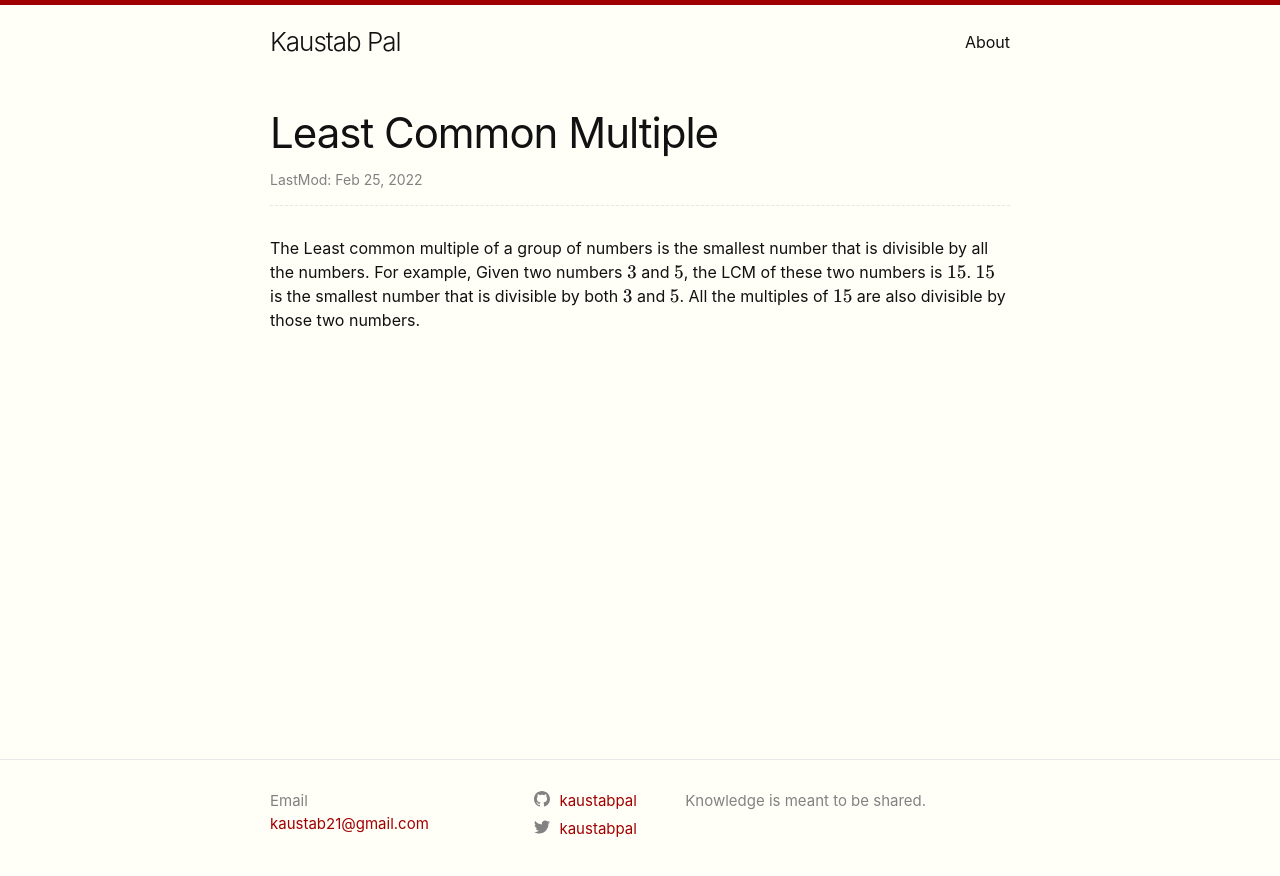
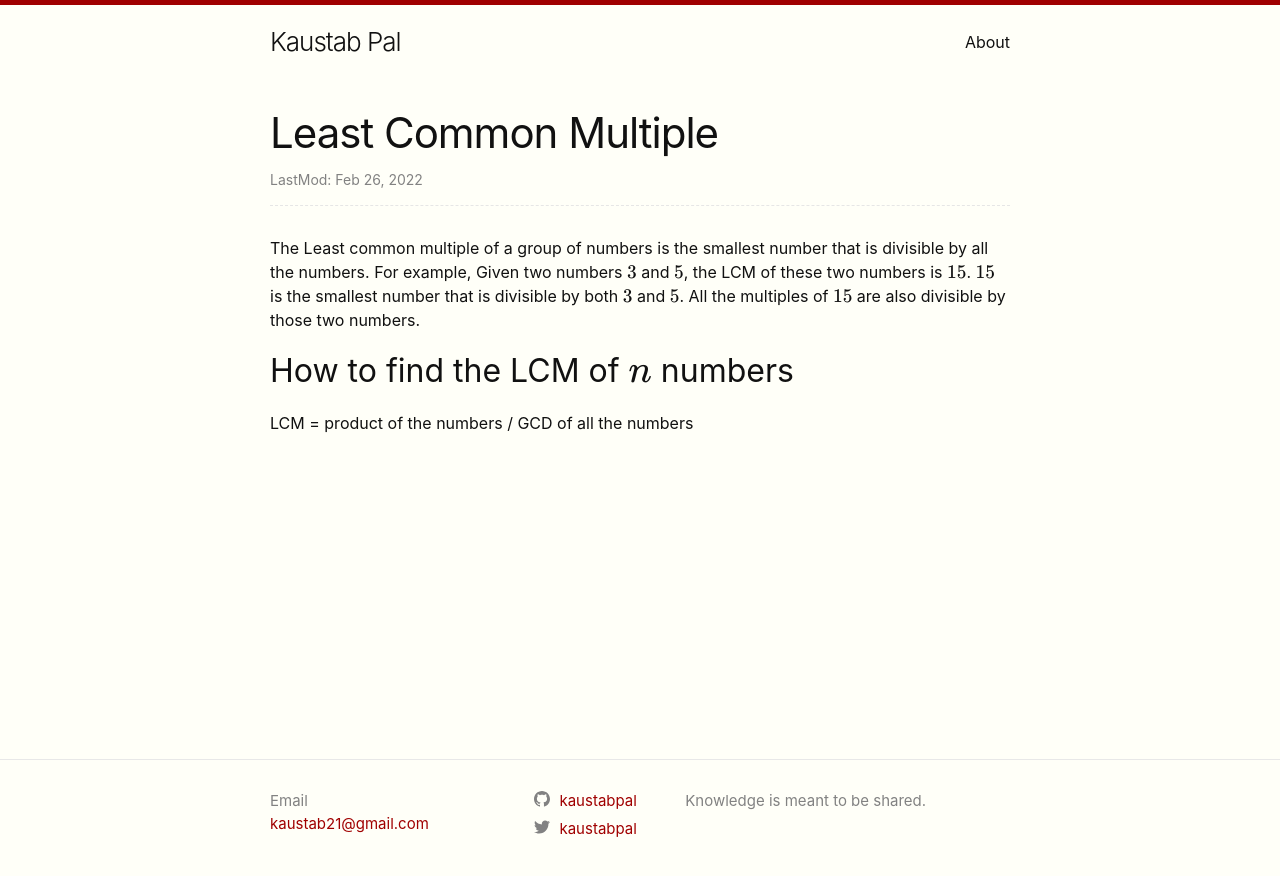
Before and after one commit to kaustabpal/kaustabpal.github.io, a Jekyll site: the page built from _posts/2022-02-26-least_commom_multiple.md, in a window 1280 px wide. Shown: the top 876 px of the page. Built offline with Jekyll 4.4.1, drawn with Linux system fonts in a browser that asks for light colours; nearby versions of some CDN libraries.

Commit message:
LCM and GCD

```diff
--- a/_posts/2022-02-26-least_commom_multiple.md
+++ b/_posts/2022-02-26-least_commom_multiple.md
@@ -2,7 +2,7 @@
 layout: post
 title: "Least Common Multiple"
 permalink: "lcm"
-date: 2022-02-25 00:06
+date: 2022-02-26 00:57
 tags: [""]
 categories:
 description: ""
@@ -13,3 +13,7 @@ divisible by all the numbers. For example, Given two numbers $$3$$ and $$5$$,
 the LCM of these two numbers is $$15$$. $$15$$ is the smallest number that is
 divisible by both $$3$$ and $$5$$. All the multiples of $$15$$ are also
 divisible by those two numbers.
+
+## How to find the LCM of $$n$$ numbers
+
+LCM = product of the numbers / GCD of all the numbers
```
Also changed, not shown: _posts/2022-02-26-greatest_common_divisor.md (added, +21 -0 lines).
